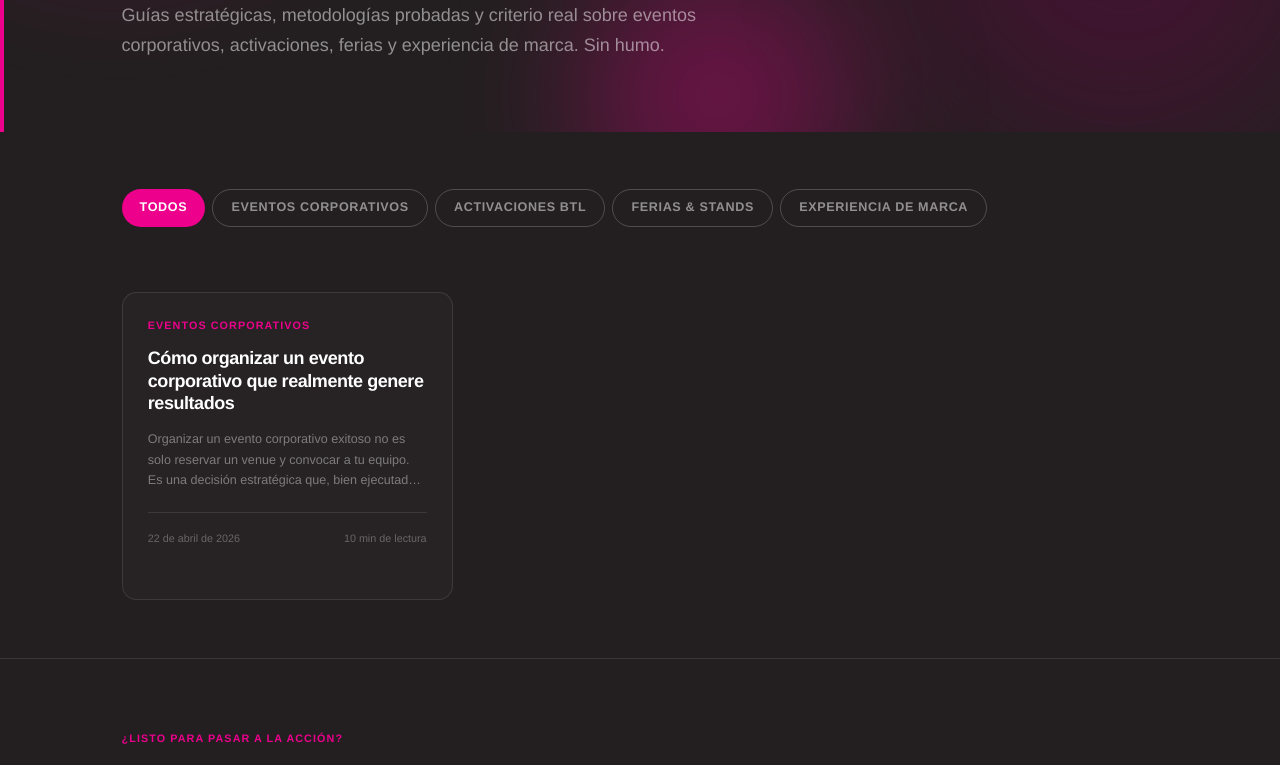
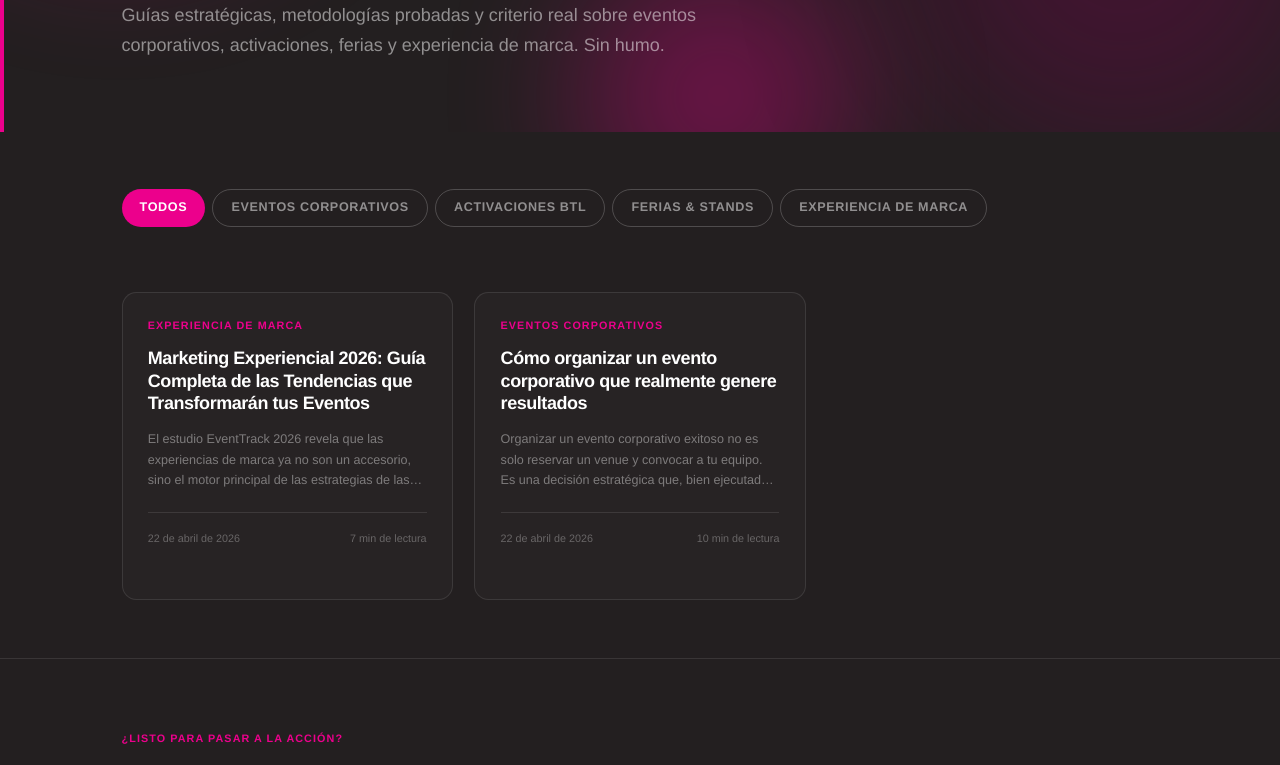
Before and after one commit to sebavigneaux-ui/lapizarra, a Next.js app: page /centro-de-aprendizaje in a window 1280 px wide. Shown: the part 445-1210 px from the top of the page. Built offline with nearby package versions, Linux system fonts and the light colour scheme.

Commit message:
Centro de Aprendizaje: agregar artículo Marketing Experiencial 2026
Co-Authored-By: Claude Sonnet 4.6 <noreply@anthropic.com>

```diff
--- a/app/data/articulos.ts
+++ b/app/data/articulos.ts
@@ -35,6 +35,156 @@ export interface Articulo {
 }
 
 export const ARTICULOS: Articulo[] = [
+  {
+    slug: "marketing-experiencial-2026-guia-tendencias-eventos",
+    titulo: "Marketing Experiencial 2026: Guía Completa de las Tendencias que Transformarán tus Eventos",
+    excerpt:
+      "El estudio EventTrack 2026 revela que las experiencias de marca ya no son un accesorio, sino el motor principal de las estrategias de las empresas Fortune 1000. Estas son las cinco tendencias que debes conocer.",
+    categoria: "experiencia-de-marca",
+    categoriaLabel: "Experiencia de marca",
+    fecha: "2026-04-22",
+    readTime: 7,
+    metaTitle: "Marketing Experiencial 2026: Tendencias que Transformarán tus Eventos | LaPizarra",
+    metaDescription:
+      "Descubre las 5 tendencias del marketing experiencial para 2026 según el estudio EventTrack. PR como objetivo principal, menos eventos de mayor calidad, efecto IA y más.",
+    secciones: [
+      {
+        type: "intro",
+        content:
+          "En LaPizarra sabemos que el mundo del marketing no se detiene, y los eventos en vivo están viviendo una transformación sin precedentes. El reciente estudio EventTrack 2026, elaborado por Event Marketer y Sparks, revela que las experiencias de marca ya no son solo un accesorio, sino el motor principal de las estrategias de las empresas Fortune 1000. Si buscas optimizar tu estrategia para el próximo año, aquí desglosamos los puntos clave de este informe esencial para entender hacia dónde va el marketing experiencial.",
+      },
+      {
+        type: "h2",
+        content: "1. Adiós a la 'Consciencia', hola a las relaciones y el PR",
+      },
+      {
+        type: "p",
+        content:
+          "Históricamente, el objetivo principal de un evento era generar awareness (visibilidad). Sin embargo, el panorama ha cambiado drásticamente. Por primera vez en la historia del estudio, el PR y la cobertura mediática se han convertido en el objetivo número uno tanto para el sector B2C como para las ferias comerciales (trade shows).",
+      },
+      {
+        type: "highlight",
+        content:
+          "Hoy en día, las marcas diseñan eventos como si fueran sets de grabación, buscando que cada rincón sea compartible y genere un impacto masivo en redes sociales y medios tradicionales.",
+      },
+      {
+        type: "h2",
+        content: "2. Inversión al alza: menos eventos, mayor calidad",
+      },
+      {
+        type: "p",
+        content:
+          "El estudio trae noticias optimistas: el 84% de los mercadólogos B2C y el 86% de los B2B planean aumentar su presupuesto para eventos en 2026. Pero cuidado, esto no significa hacer más eventos, sino hacerlos mejores.",
+      },
+      {
+        type: "p",
+        content: "Estamos ante la tendencia del 'menos es más':",
+      },
+      {
+        type: "list",
+        items: [
+          {
+            titulo: "Portafolios más acotados",
+            descripcion:
+              "La mayoría de las marcas mantendrá o reducirá el volumen de eventos para concentrar recursos en experiencias de alta calidad y muy segmentadas.",
+          },
+          {
+            titulo: "Foco en generación de leads",
+            descripcion:
+              "El objetivo es crear experiencias sofisticadas que justifiquen cada peso invertido ante los directivos.",
+          },
+        ],
+      },
+      {
+        type: "h2",
+        content: "3. El 'efecto IA' y el retorno a lo real",
+      },
+      {
+        type: "p",
+        content:
+          "En un mundo saturado de contenido generado por Inteligencia Artificial, el público está empezando a valorar lo que puede tocar y sentir. El informe destaca que, ante la incertidumbre de lo digital, las personas acudirán a los eventos para juzgar por sí mismas qué es real y qué es verdad.",
+      },
+      {
+        type: "highlight",
+        content:
+          "El contacto cara a cara se convierte en la fuente de confianza definitiva para el consumidor. Los eventos en vivo son el único canal que no puede ser replicado por la IA.",
+      },
+      {
+        type: "h2",
+        content: "4. Un embudo de ventas acelerado",
+      },
+      {
+        type: "p",
+        content:
+          "Los eventos tienen un impacto directo y casi inmediato en las ventas. Los datos del estudio son contundentes:",
+      },
+      {
+        type: "list",
+        items: [
+          {
+            titulo: "61% de los asistentes",
+            descripcion: "se siente más inclinado a comprar después de una interacción en vivo.",
+          },
+          {
+            titulo: "38% de los consumidores",
+            descripcion: "realiza la compra dentro de las primeras 24 horas tras el evento.",
+          },
+          {
+            titulo: "Prueba antes de comprar",
+            descripcion:
+              "Las muestras gratuitas y las demostraciones de producto siguen siendo los principales motivadores para que la audiencia se acerque a un stand.",
+          },
+        ],
+      },
+      {
+        type: "highlight",
+        stat: "38%",
+        content: "de los consumidores realiza una compra dentro de las primeras 24 horas después de asistir a un evento en vivo.",
+      },
+      {
+        type: "h2",
+        content: "5. El dilema de la sostenibilidad",
+      },
+      {
+        type: "p",
+        content:
+          "La sostenibilidad es una prioridad en papel, pero un desafío en la práctica. Aunque el 82% de las grandes marcas ya tiene o está trabajando en una política de sostenibilidad, sigue habiendo una tensión presupuestaria: las opciones 'verdes' suelen ser las primeras en recortarse cuando el presupuesto aprieta.",
+      },
+      {
+        type: "list",
+        items: [
+          {
+            titulo: "B2B vs B2C",
+            descripcion:
+              "Los asistentes a ferias comerciales (B2B) se preocupan más por la sostenibilidad (85%) que los asistentes a eventos de consumo masivo (60%).",
+          },
+          {
+            titulo: "Brecha de género",
+            descripcion:
+              "Las mujeres en todas las categorías de edad muestran un interés significativamente mayor por las prácticas eco-amigables que los hombres.",
+          },
+        ],
+      },
+      {
+        type: "h2",
+        content: "Conclusión: ¿qué significa esto para tu negocio?",
+      },
+      {
+        type: "p",
+        content:
+          "Para triunfar en 2026, tu estrategia de eventos debe ser estratégica, mediática y humana. Enfócate en la calidad del contenido y en facilitar la captura de leads, ya que las métricas de 'vanidad' —como el simple conteo de asistentes— ya no son suficientes para demostrar el ROI ante los directivos.",
+      },
+      {
+        type: "p",
+        content:
+          "Los eventos son, hoy más que nunca, plataformas de contenido y confianza. Cada interacción en vivo es una oportunidad única que ningún algoritmo puede replicar. La pregunta no es si invertir en experiencias, sino cómo hacerlo con criterio y precisión.",
+      },
+      {
+        type: "cta-inline",
+        label: "¿Cuánto cuesta producir tu próximo evento? Simúlalo en 2 minutos.",
+      },
+    ],
+  },
   {
     slug: "como-organizar-evento-corporativo-que-genere-resultados",
     titulo: "Cómo organizar un evento corporativo que realmente genere resultados",
```
